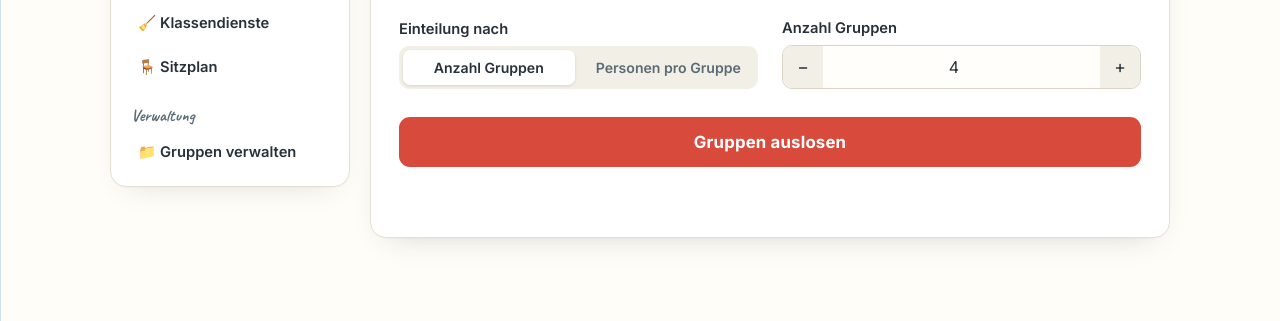
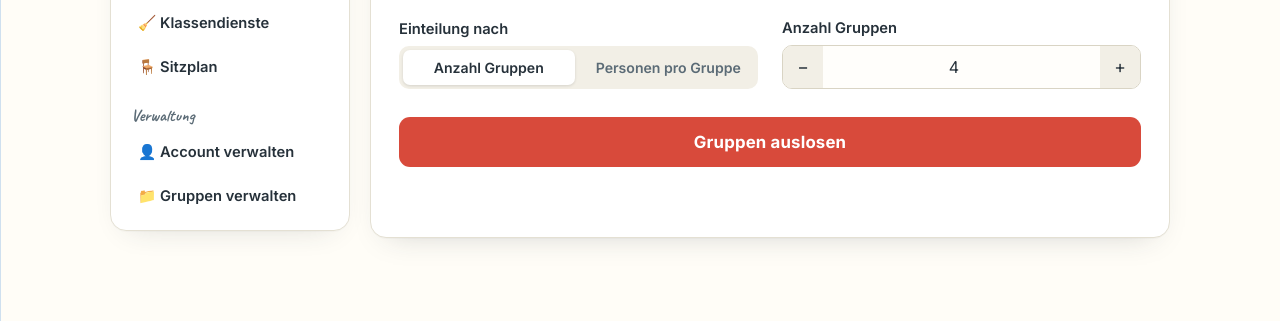
Before and after one commit to MisterG-blip/teaching_tools, a plain HTML site: page index.html in a window 1280 px wide. Shown: the part 450-771 px from the top of the page. Drawn offline with Linux system fonts and the light colour scheme; no server answers.

Commit message:
Verwarltung getrennt

```diff
--- a/index.html
+++ b/index.html
@@ -50,6 +50,7 @@
     <button type="button" class="nav-item" data-view="seating">🪑 Sitzplan</button>
 
     <p class="nav-section-label">Verwaltung</p>
+    <button type="button" class="nav-item" data-view="account">👤 Account verwalten</button>
     <button type="button" class="nav-item" data-view="manage">📁 Gruppen verwalten</button>
   </nav>
 
@@ -98,7 +99,10 @@
         <textarea id="names" placeholder="Ein Name pro Zeile, z. B.&#10;Mia&#10;Ben&#10;Lea&#10;Finn&#10;Emma&#10;Noah"></textarea>
         <p class="hint" id="countHint">0 Namen erkannt</p>
       </div>
+    </section>
 
+    <!-- ===================== Account verwalten ===================== -->
+    <section class="view is-hidden" id="view-account" data-view="account">
       <div class="workspace" id="accountSettingsPanel">
         <div class="workspace-head">
           <h2>⚙️ Account verwalten</h2>
--- a/js/nav.js
+++ b/js/nav.js
@@ -13,9 +13,9 @@ function showView(viewName) {
   navButtons.forEach(btn => {
     btn.classList.toggle('active', btn.dataset.view === viewName);
   });
-  // Die Gruppen-Auswahlleiste braucht man nur außerhalb von "Gruppen verwalten" -
-  // dort gibt es die ausführlichere Liste inklusive Bearbeiten.
-  groupPickerBar.classList.toggle('is-hidden', viewName === 'manage');
+  // Die Gruppen-Auswahlleiste braucht man nur außerhalb von "Gruppen verwalten"
+  // und "Account verwalten" - beides ist nicht an eine bestimmte Gruppe gebunden.
+  groupPickerBar.classList.toggle('is-hidden', viewName === 'manage' || viewName === 'account');
 }
 
 navButtons.forEach(btn => {
```
